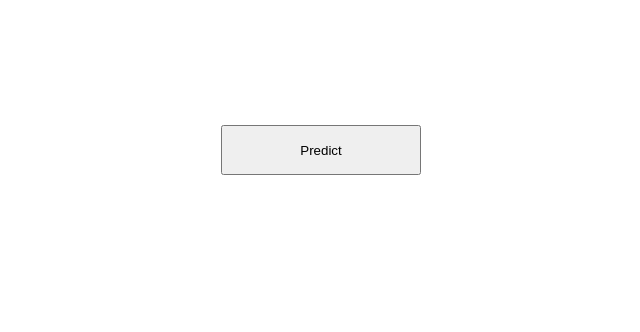
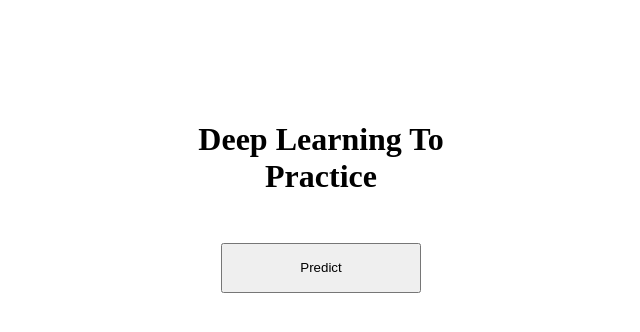
Before and after one commit to mworldq/FlaskTest, a Flask app: page / in a window 1280 px wide. Shown: the top 332 px of the page, without its empty margins (319-959 px from the left). Run offline with Flask 2, Linux system fonts and the light colour scheme.

Commit message:
adjust the index

```diff
--- a/templates/index.html
+++ b/templates/index.html
@@ -11,6 +11,10 @@
             width:200px;
             height:50px;
         }
+        .lab{
+            width:300px;
+            height:100px;
+        }
     </style>
 </head>
 <body>
@@ -20,6 +24,11 @@
             <tr>
                 <td align="center" valign="middle">
                      <table width="50%" align="center" cellpadding="0" cellspacing="0">
+                         <tr>
+                             <td align="center" valign="middle">
+                                <H1 class="lab">Deep Learning To Practice</H1>
+                             </td>
+                         </tr>
                          <tr>
                              <td align="center" valign="middle">
                                 <input type="button" value="Predict" class="btn" onclick="javascrtpt:window.location.href='predict'">
```
